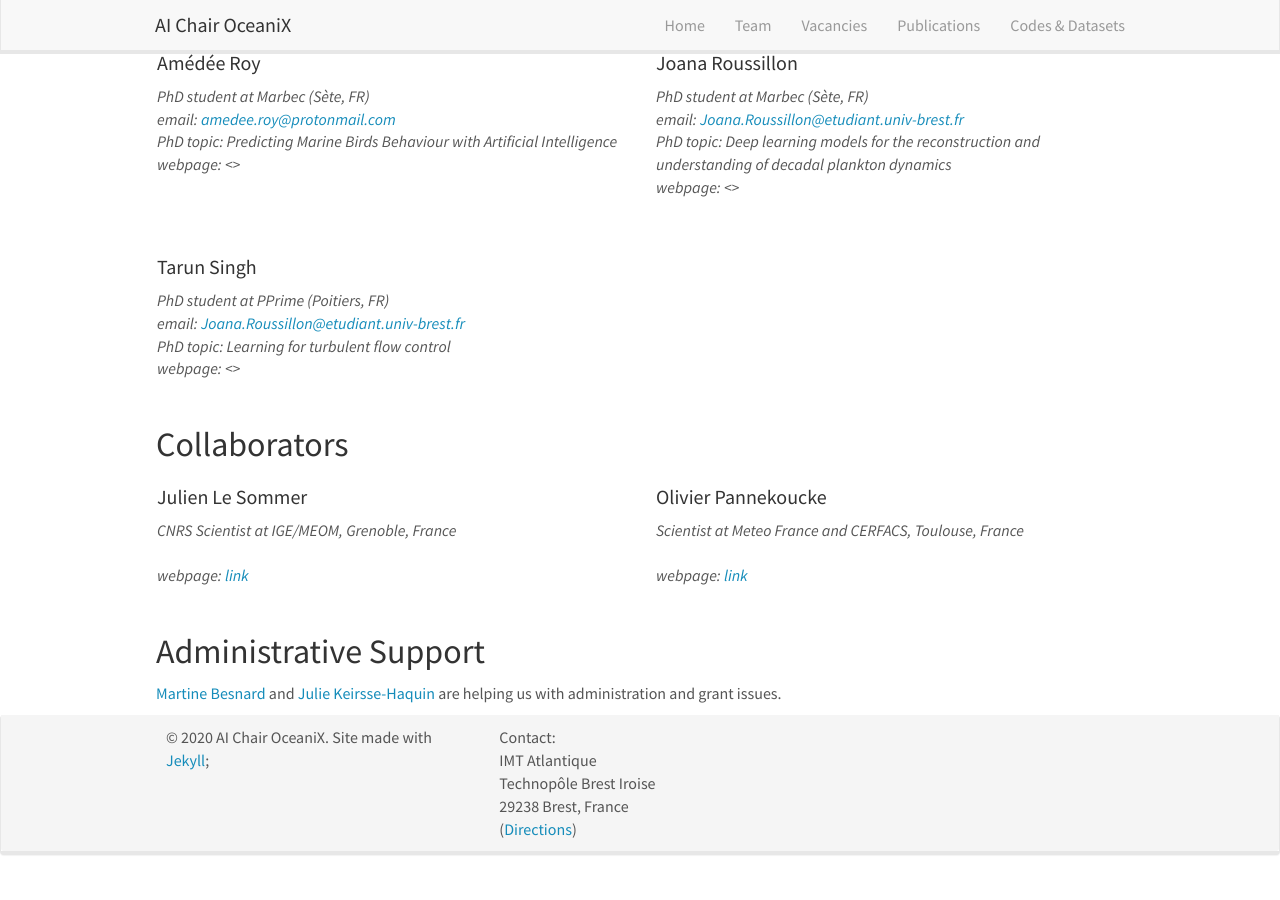
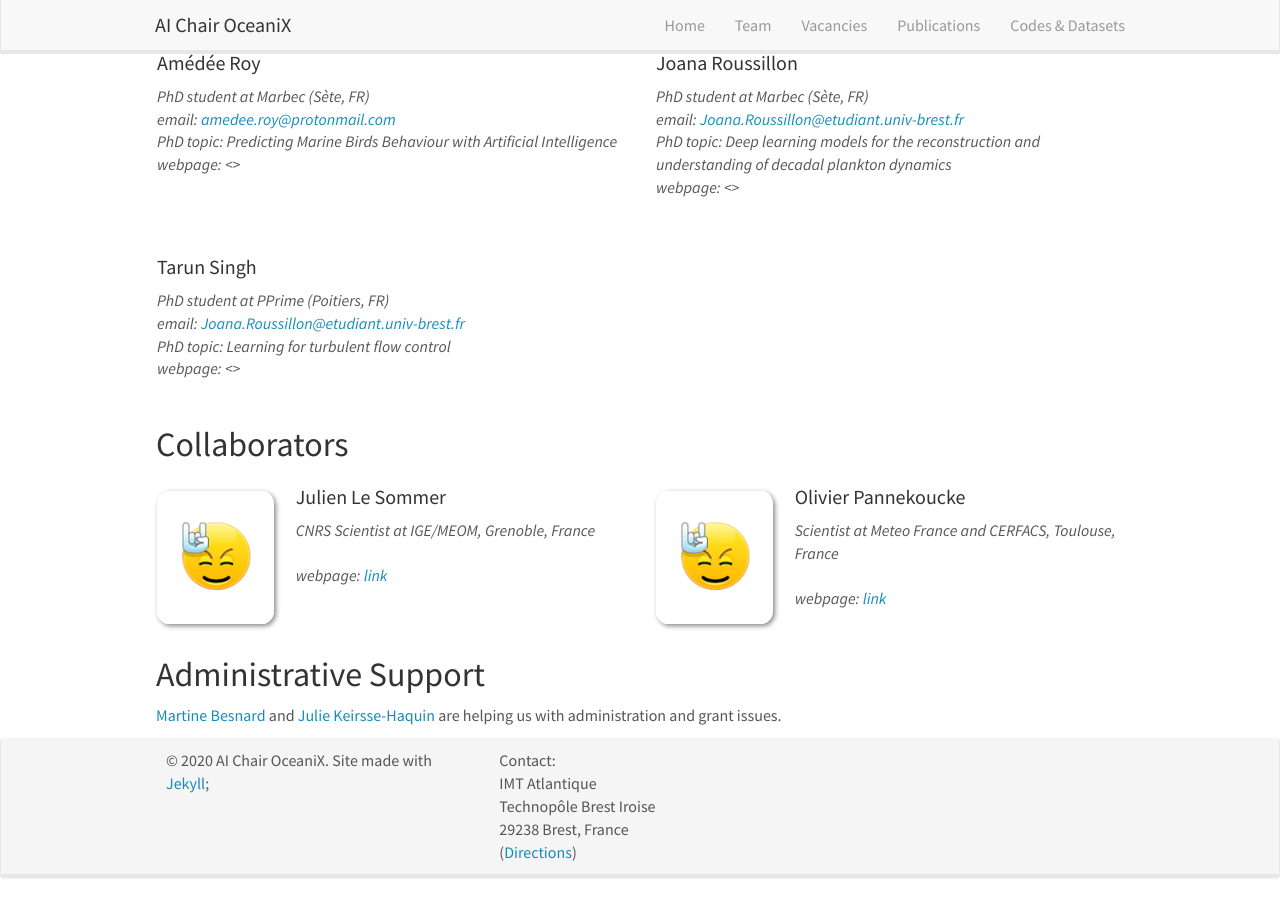
Before and after one commit to CIA-Oceanix/CIA-Oceanix.github.io, a Jekyll site: the page built from _pages/team.md, in a window 1280 px wide and 900 px high, scrolled down 2358 px. Built offline with Jekyll 4.4.1, drawn with Linux system fonts in a browser that asks for light colours; nearby versions of some CDN libraries; before the commit the page ends 3235 px from its top, so only the background shows below that.

Commit message:
Update team.md

```diff
--- a/_pages/team.md
+++ b/_pages/team.md
@@ -122,12 +122,11 @@
 {% endif %}
 
 <div class="col-sm-6 clearfix">
-  <!--<img src="{{ site.url }}{{ site.baseurl }}/images/teampic/{{ member.photo }}" class="img-responsive" width="25%" style="float: left" />-->
+  <img src="{{ site.url }}{{ site.baseurl }}/images/teampic/{{ member.photo }}" class="img-responsive" width="25%" style="float: left" />
   <h4>{{ member.name }}</h4>
   <i>{{ member.info }}
   <br>webpage: <a href="{{ member.webpage }}"> link</a></i>
   <ul style="overflow: hidden">
-
   </ul>
 </div>
 
```
